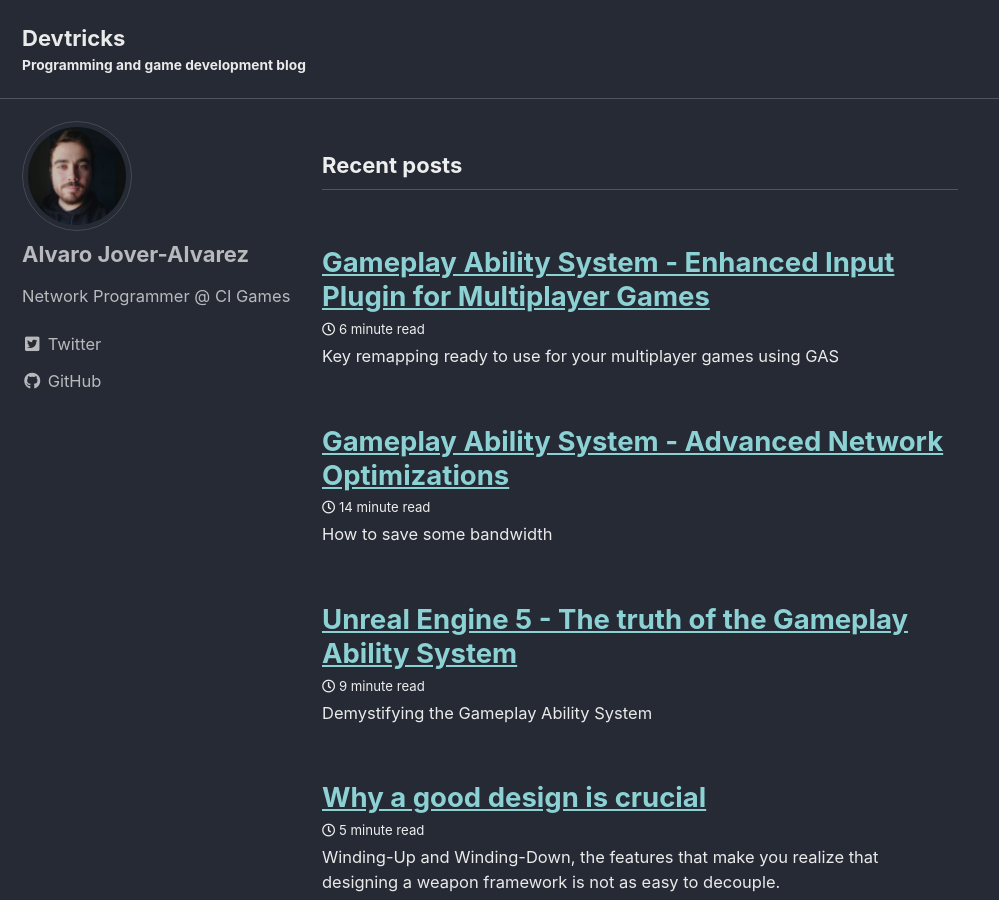
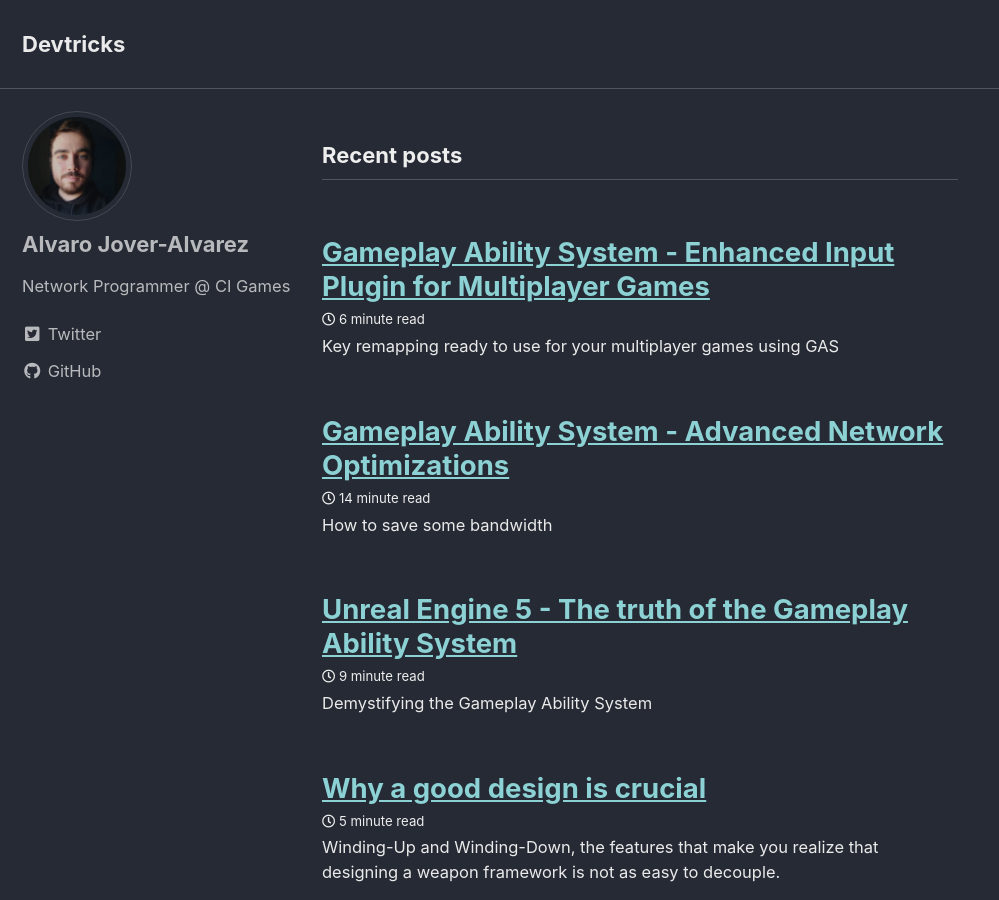
Before and after one commit to vorixo/devtricks, a Jekyll site: the page built from index.html, in a window 1280 px wide and 900 px high. Shown: the whole window, without its empty margins (0-999 px from the left). Built offline with Jekyll 4.4.1, drawn with Linux system fonts in a browser that asks for light colours; cached includes are drawn as plain includes; the list of posts is cut into pages by our own code.

Commit message:
[FIX] Fixing 2 tiny details

```diff
--- a/_config.yml
+++ b/_config.yml
@@ -18,9 +18,9 @@
 locale                   : "en-US"
 title                    : "Devtricks"
 title_separator          : "-"
-subtitle                 : "Programming and game development blog"
+subtitle                 : # site tagline that appears below site title in masthead
 name                     : "vorixo"
-description              : "Gameplay Programming and Networking tutorials"
+description              : "Programming and game development blog"
 url                      : # the base hostname & protocol for your site e.g. "https://mmistakes.github.io"
 baseurl                  : # the subpath of your site, e.g. "/blog"
 repository               : # GitHub username/repo-name e.g. "mmistakes/minimal-mistakes"
@@ -291,3 +291,4 @@
       toc: true
       toc_label: "Contents"
       toc_icon: "cog"
+      toc_sticky: true
```
